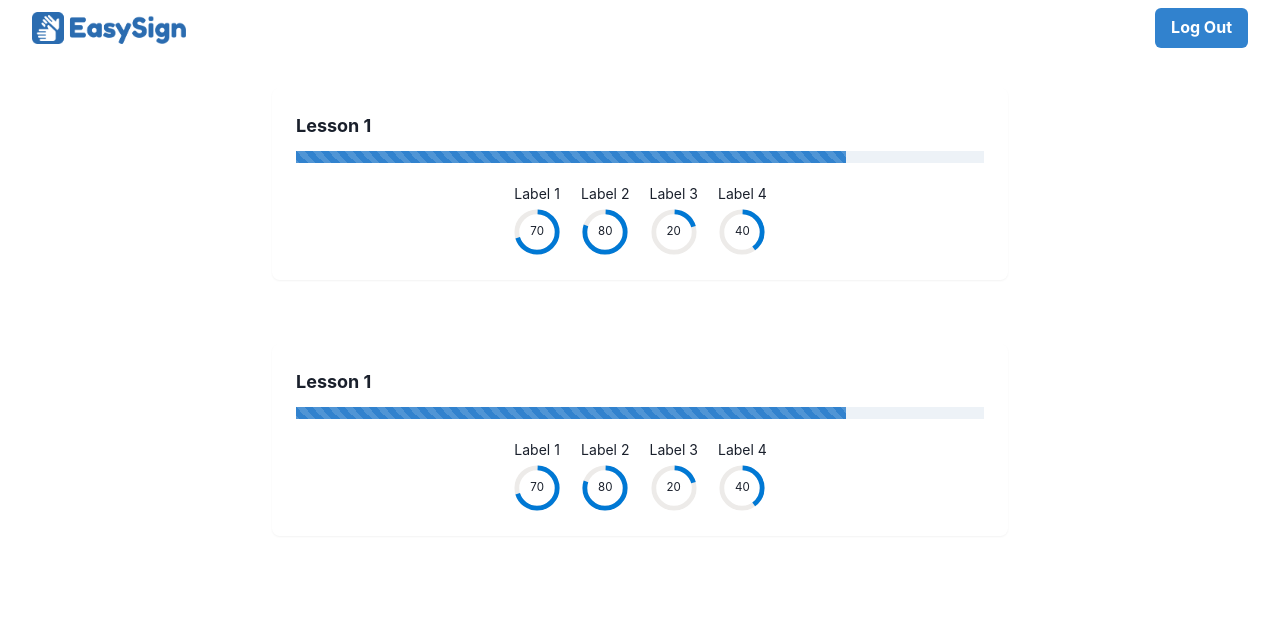
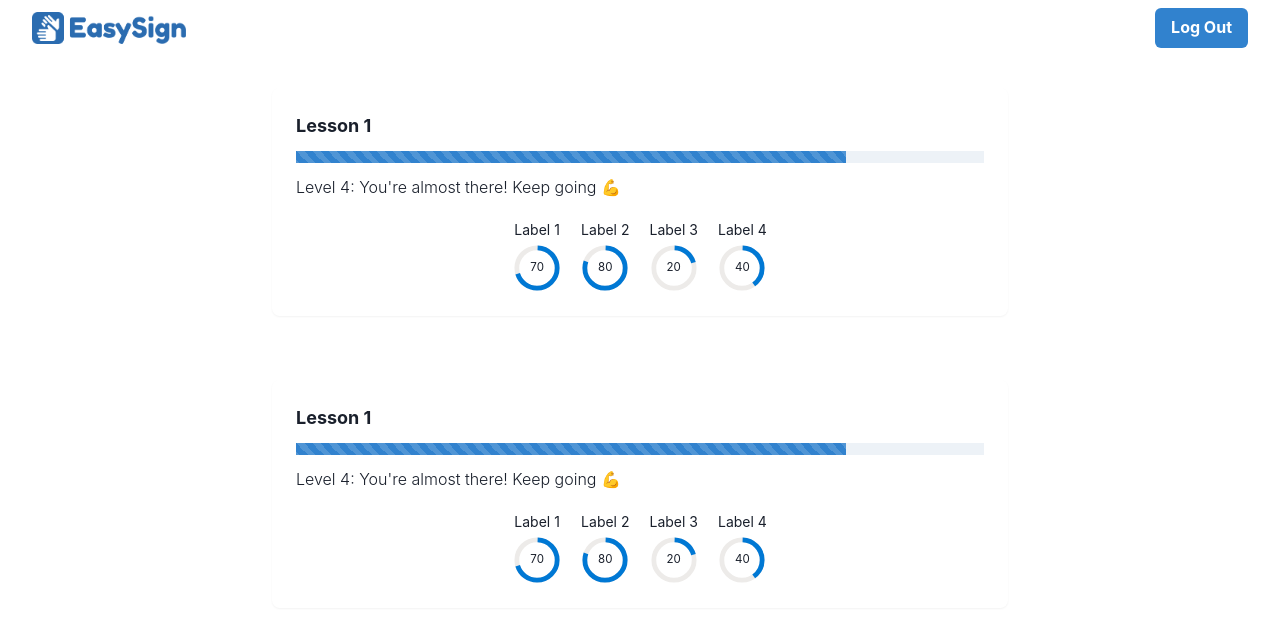
Before and after one commit to NandVinchhi/EasySign, a Next.js app: page /dashboard in a window 1280 px wide. Shown: the top 622 px of the page. Built offline with nearby package versions, Linux system fonts and the light colour scheme.

Commit message:
dashboard

```diff
--- a/components/dashboard/Card.jsx
+++ b/components/dashboard/Card.jsx
@@ -36,6 +36,9 @@ export const Card = () => {
                 Lesson 1
               </Text>
               <Progress hasStripe value={80} />
+              <Text fontSize="md" fontWeight="light">
+                Level 4: You're almost there! Keep going 💪
+              </Text>
             </Stack>
             <Center>
               <Stack
```
